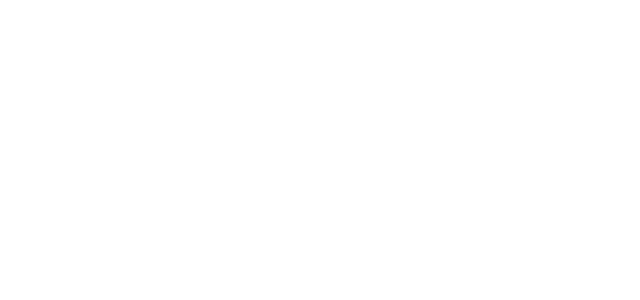
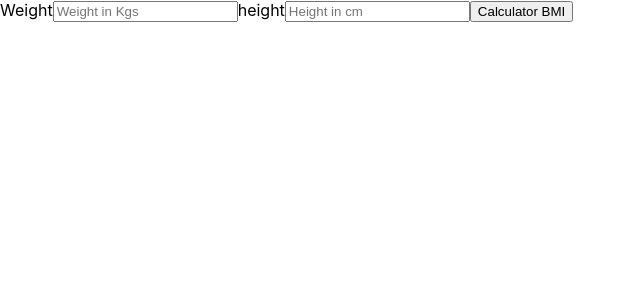
Before and after one commit to raomanasa/bmi_calculator, a React (Create React App) app: page / in a window 1280 px wide. Shown: the top 300 px of the page, without its empty margins (0-640 px from the left). Built offline with nearby package versions, Linux system fonts and the light colour scheme.

Commit message:
adds input feilds

```diff
--- a/src/App.jsx
+++ b/src/App.jsx
@@ -1,7 +1,27 @@
 import React,{ Component} from "react";
 class App extends Component {
   render(){
-    return <div></div>;
+    return (
+    <form>
+      <lable htmlFor="weight">Weight</lable>
+      <input
+      type="number"
+      required
+      placeholder="Weight in Kgs"
+      name="weight"
+      id="weight"
+      />
+      <lable htmlFor="height">height</lable>
+      <input
+      type="number"
+      required
+      placeholder="Height in cm"
+      name="height"
+      id="height"
+      />
+      <button>Calculator BMI</button>
+    </form>
+    );
   }
 }
 
```
